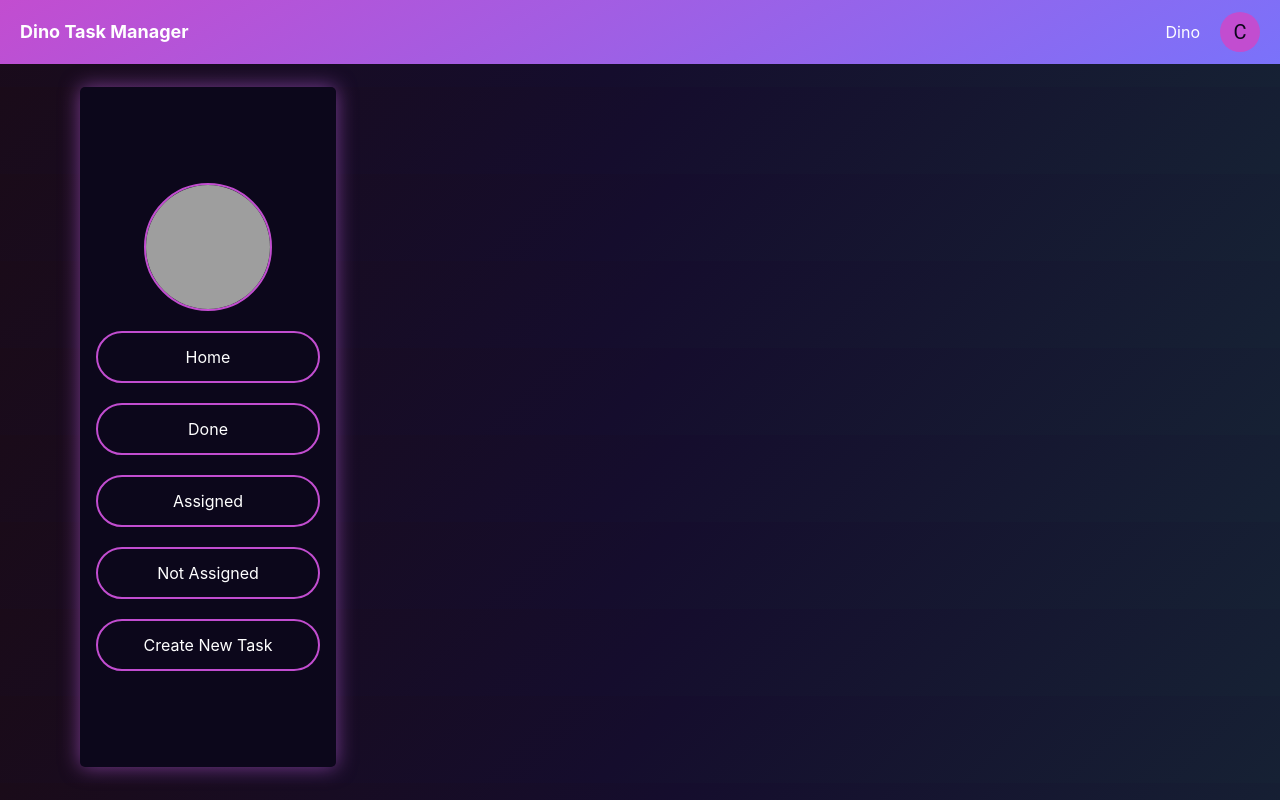
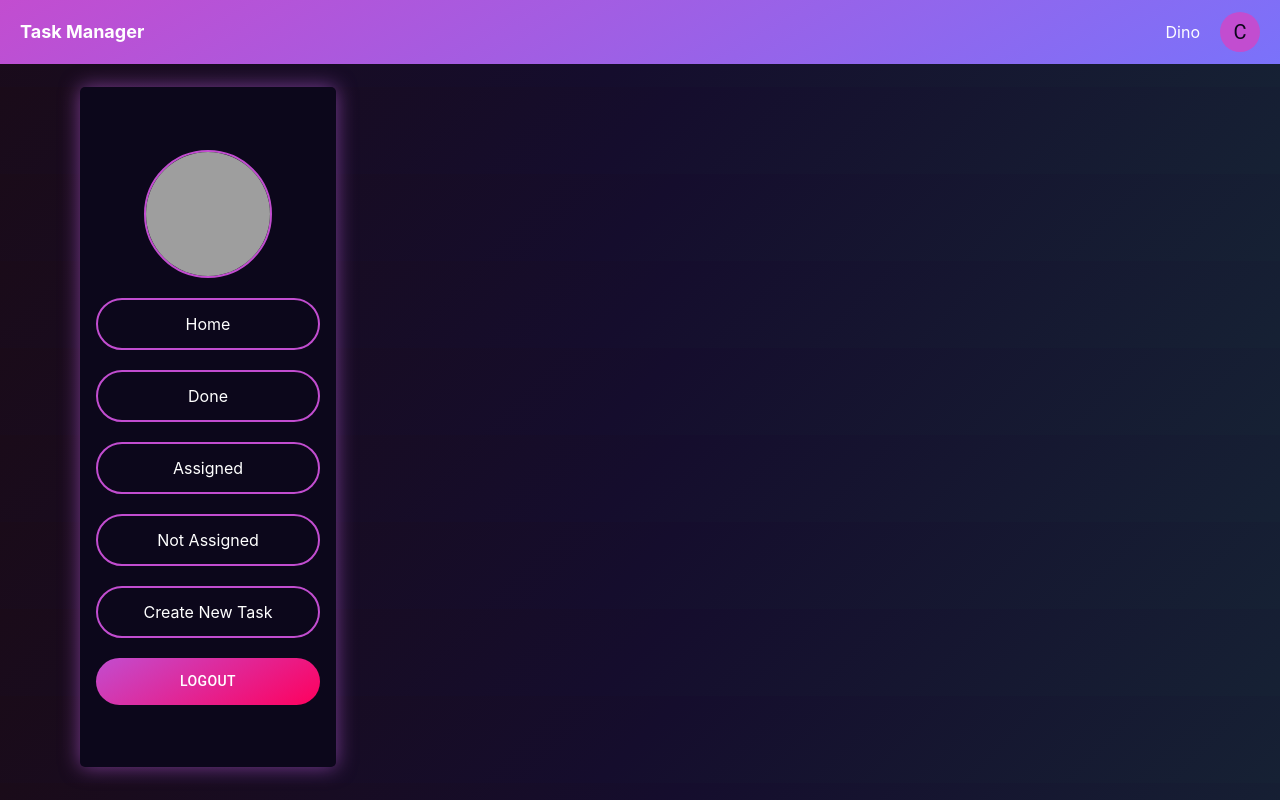
Before and after one commit to Tran-Anh-Quang/Task-Management-FE, a React (Create React App) app: page / in a window 1280 px wide. Built offline with nearby package versions, Linux system fonts and the light colour scheme; grey boxes are pictures that could not be loaded.

Commit message:
feat: added logout button

```diff
--- a/src/page/navbar/NavBar.jsx
+++ b/src/page/navbar/NavBar.jsx
@@ -6,9 +6,10 @@ const NavBar = () => {
     return (
         <div className='container z-10 sticky left-0 right-0 top-0 py-3 px-5
         lg:px-10, flex justify-between items-center'>
-            <p className='font-bold text-lg'>Dino Task Manager</p>
+            <p className='font-bold text-lg'>Task Manager</p>
 
             <div className='flex items-center gap-5'>
+            {/* at <p> fetch username from backend */}
                 <p> Dino</p>
                 <Avatar sx={{ bgcolor: '#c24dd0' }} className='bg-[#c24dd0]'>C</Avatar>
             </div>
--- a/src/page/sidebar/SideBar.jsx
+++ b/src/page/sidebar/SideBar.jsx
@@ -1,5 +1,5 @@
 import React, { useState } from 'react';
-import { Avatar } from '@mui/material';
+import { Avatar, Button } from '@mui/material';
 import './SideBar.css'
 
 const menu = [
@@ -15,6 +15,9 @@ const role = "ROLE_ADMIN"
 
 const SideBar = () => {
     const [activeMenu, setActiveMenu] = useState("HOME");
+    const logout = () => {
+        console.log("logout")
+    }
     return (
         <div className='card min-h-[85vh] flex flex-col justify-center fixed w-[20vw]'>
             <div className='space-y-5 h-full'>
@@ -29,6 +32,9 @@ const SideBar = () => {
                         .map((item) => <p className={`py-3 px-5 rounded-full text-center
                         cursor-pointer ${activeMenu === item.name ? "activeMenuItem" : "menuItem"}`} onClick={() => setActiveMenu(item.name)} >{item.name}</p>)
                 }
+                <Button onClick={ logout } sx={{ padding: ".7rem", borderRadius: "2rem" }} fullWidth className='logoutButton'>
+                    Logout
+                </Button>
             </div>
         </div>
     );
```
